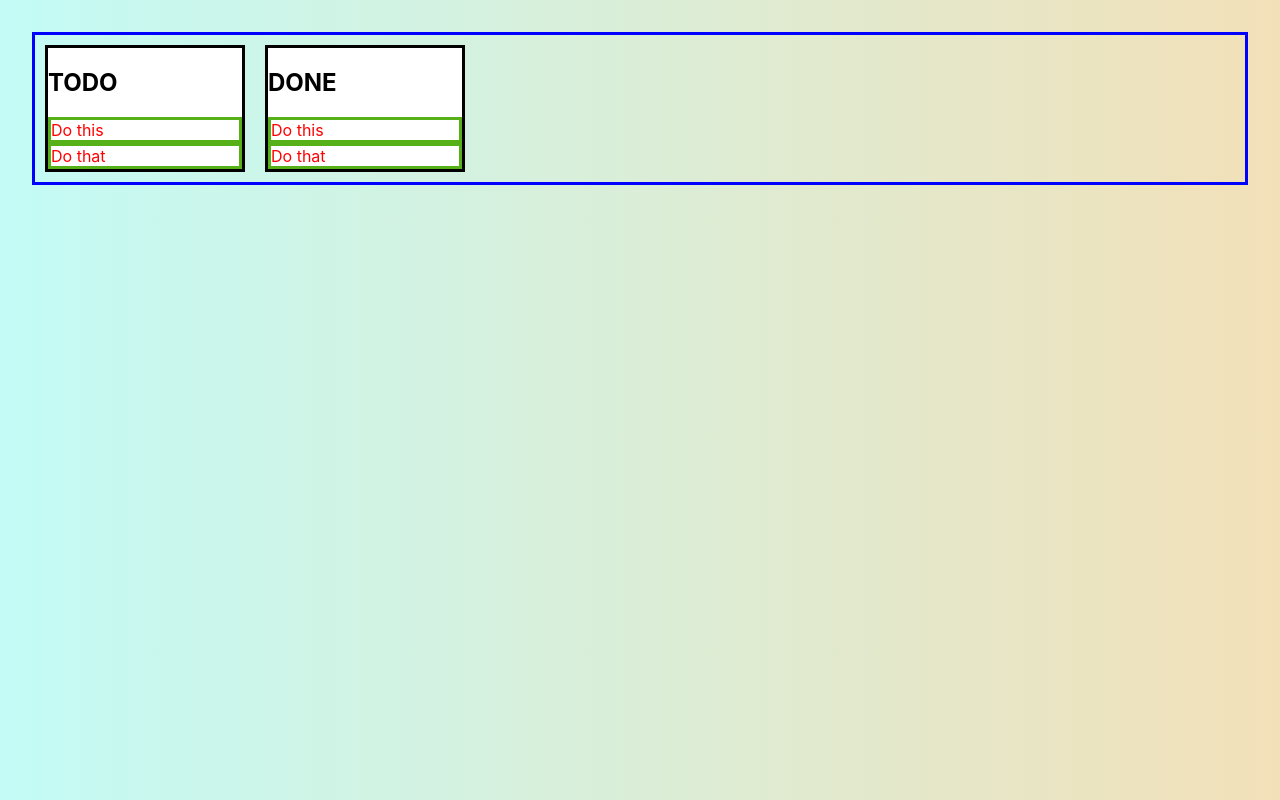
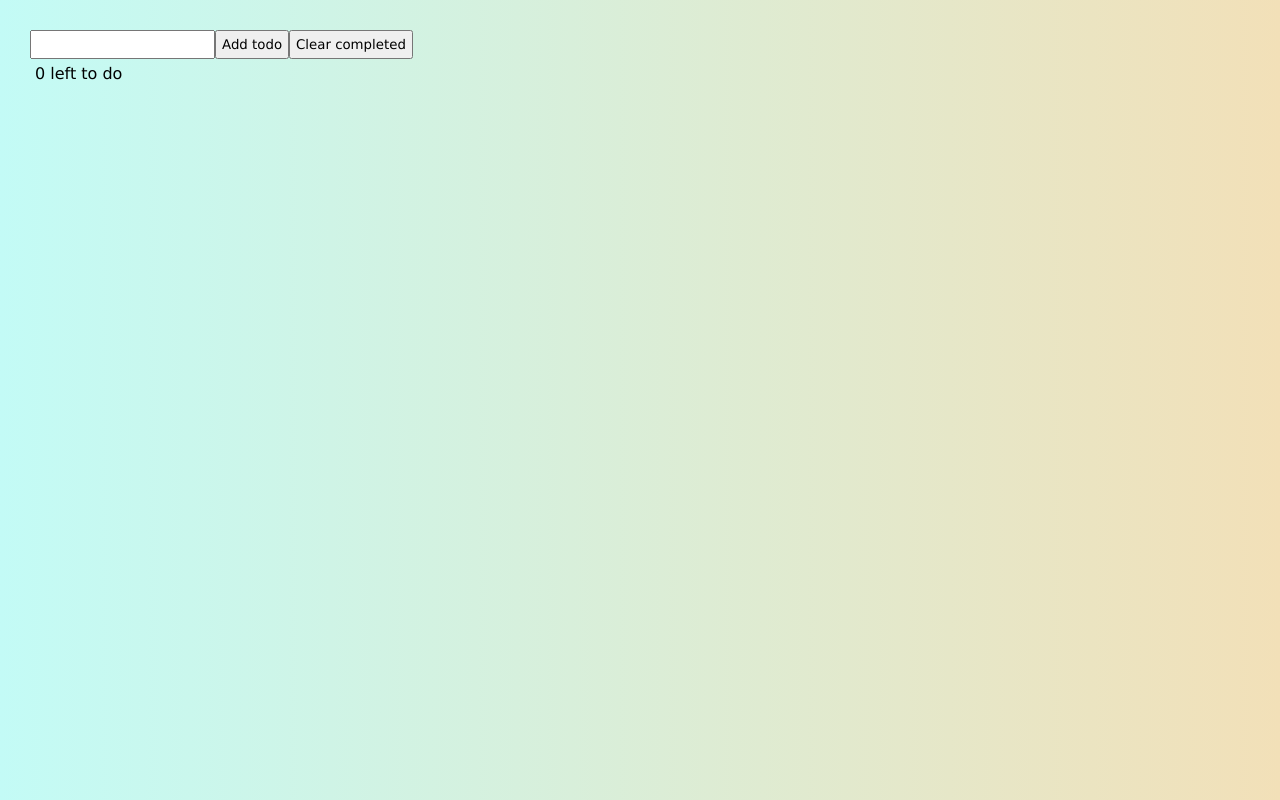
Before and after one commit to slothexpress/todo-list, a React (Create React App) app: page / in a window 1280 px wide. Built offline with nearby package versions, Linux system fonts and the light colour scheme.

Commit message:
Create one simple todo list instead

```diff
--- a/package.json
+++ b/package.json
@@ -10,6 +10,7 @@
     "react-beautiful-dnd": "^13.1.1",
     "react-dom": "^18.2.0",
     "react-scripts": "5.0.1",
+    "uuid": "^9.0.0",
     "web-vitals": "^2.1.4"
   },
   "scripts": {
--- a/src/App.css
+++ b/src/App.css
@@ -1,10 +1,14 @@
 *, *::before, *::after {
   box-sizing: border-box;
+  font-family:Verdana, Geneva, Tahoma, sans-serif;
+  padding: 5px;
+
 }
 
 body {
-  margin: 0;
+  margin: 10px;
   background: linear-gradient(to left, rgb(242, 224, 184), rgb(195, 251, 246));
+
 }
 
 /*
--- a/src/App.js
+++ b/src/App.js
@@ -1,13 +1,38 @@
+import React, { useState, useRef } from 'react';
 import './App.css';
-import './Kanban.css';
-import KanbanBoard from './KanbanBoard';
-import KanbanList from './KanbanList';
+import TodoList from './TodoList';
+import { v4 as uuidv4 } from 'uuid';
 
 function App() {
+
+  const [todos, setTodos] = useState([]);
+  const todoNameRef = useRef();
+
+  function handleAddTodo(event) {
+    const name = todoNameRef.current.value;
+    if(name == '') {
+      return;
+    }
+
+    setTodos(prevTodos => {
+      return (
+        [...prevTodos, { id: uuidv4(), name: name }]
+      )
+    })
+
+    /* clears the input box */
+    todoNameRef.current.value = null;
+  }
+
   return (
     <div className="App">
 
-      <KanbanBoard />
+      <input ref={todoNameRef} type='text' />
+      <button onClick={handleAddTodo}>Add todo</button>
+      <button>Clear completed</button>
+      <div>0 left to do</div>
+
+      <TodoList todos={todos} />
 
     </div>
   );
--- a/src/Kanban.css
+++ b/src/Kanban.css
@@ -2,14 +2,18 @@
   border: solid blue;
   margin: 2rem;
   display: flex;
+  min-width: 500px;
+  align-items: center;
 
 }
 
 .KanbanList {
-  margin: 10px;
+    margin: 10px;
     border: solid black;
-    width: 200px;
+    min-width: 200px;
+    max-width: 250px;
     background-color: white;
+
 
   }
 
--- a/src/KanbanBoard.js
+++ b/src/KanbanBoard.js
@@ -10,6 +10,11 @@
 
         <KanbanList title="DONE" />
 
+        <KanbanList title="DONE" />
+
+        <KanbanList title="DONE" />
+
+
     </div>
   );
 }
--- /dev/null
+++ b/src/Todo.js
@@ -0,0 +1,18 @@
+import React from 'react'
+
+function Todo({ todo }) {
+  return (
+    <div>
+
+        <label>
+            <input type='checkbox' checked={todo.complete}>
+
+            </input>
+            {todo.name}
+        </label>
+
+    </div>
+  )
+}
+
+export default Todo
--- /dev/null
+++ b/src/TodoList.js
@@ -0,0 +1,14 @@
+import React from 'react';
+import Todo from './Todo';
+
+function TodoList({ todos }) {
+  return (
+    todos.map(todo => {
+        return (
+        <Todo key={todo.id} todo={todo} />
+        )
+    })
+  )
+}
+
+export default TodoList;
```
Also changed, not shown: 1 other file (tests, documents, lock files or other folders).
